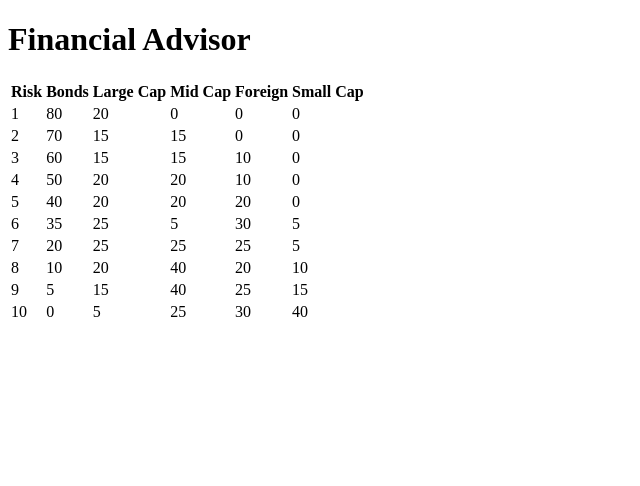
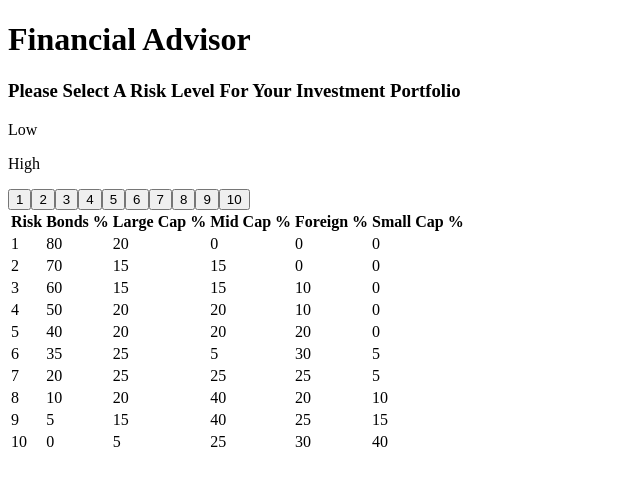
Before and after one commit to JS-Bogart/financial_advisor, a React (Create React App) app: page /#/home in a window 1280 px wide. Shown: the top 486 px of the page, without its empty margins (0-640 px from the left). Built offline with nearby package versions, Linux system fonts and the light colour scheme.

Commit message:
Add risk buttons

```diff
--- a/src/components/home/home.jsx
+++ b/src/components/home/home.jsx
@@ -3,12 +3,20 @@ import Table from "./table";
 
 const Home = (props) => {
 
-  const [selectRisk, setSelectedRisk] = useState(null);
+  const [selectedRisk, setSelectedRisk] = useState(null);
   const [dataDisplay, setDataDisplay] = useState("table");
+  const riskRange = [1, 2, 3, 4, 5, 6, 7, 8, 9, 10];
 
   const getTable = () => {
     return(
-      <Table tableData={props.tableData}/>
+      <Table tableData={props.tableData} selectedRisk={selectedRisk}/>
+    )
+  }
+
+  const buttonHighlight = (risk) => {
+    return(
+      (risk === selectedRisk) ?
+        "risk-button-hl" : "risk-button"
     )
   }
 
@@ -18,6 +26,22 @@ const Home = (props) => {
         <h1>Financial Advisor</h1>
       </header>
       <div>
+        <h3>Please Select A Risk Level For Your Investment Portfolio</h3>
+        <div>
+          <p>Low</p>
+          <p>High</p>
+        </div>
+        <div className="risk-buttons-container">{riskRange.map(risk => (
+          <button
+            key={risk}
+            className={buttonHighlight(risk)}
+            onClick={() => setSelectedRisk(risk)}
+          >
+            {risk}
+          </button>
+        ))}</div>
+      </div>
+      <div>
         {getTable()}
       </div>
     </div>
--- a/src/components/home/table.jsx
+++ b/src/components/home/table.jsx
@@ -4,18 +4,25 @@ const Table = (props) => {
 
   const tableHeaders = <tr>
     <th className="col-risk">Risk</th>
-    <th className="col-bonds">Bonds</th>
-    <th className="col-large">Large Cap</th>
-    <th className="col-mid">Mid Cap</th>
-    <th className="col-foreign">Foreign</th>
-    <th className="col-small">Small Cap</th>
+    <th className="col-bonds">Bonds %</th>
+    <th className="col-large">Large Cap %</th>
+    <th className="col-mid">Mid Cap %</th>
+    <th className="col-foreign">Foreign %</th>
+    <th className="col-small">Small Cap %</th>
   </tr>
+
+  const rowHighlight = (risk) => {
+    return(
+      (risk === props.selectedRisk) ?
+        "-hl" : ""
+    )
+  }
 
   const getTableData = () => {
     return props.tableData.map((row) => {
       const { risk, bonds, largeCap, midCap, foreign, smallCap } = row
       return (
-        <tr key={risk}>
+        <tr key={risk} className={`table-row${rowHighlight(risk)}`}>
           <td>{risk}</td>
           <td>{bonds}</td>
           <td>{largeCap}</td>
```
